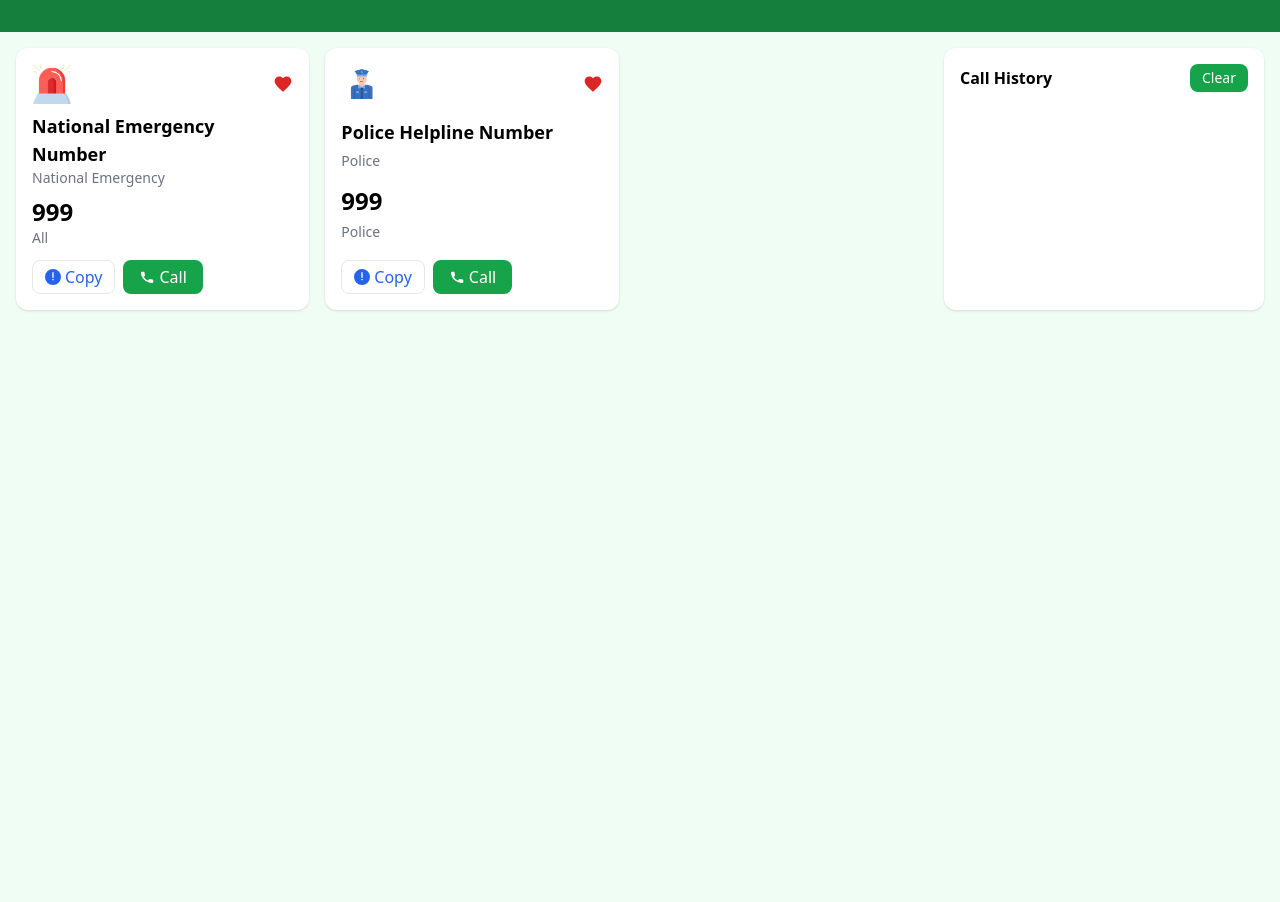
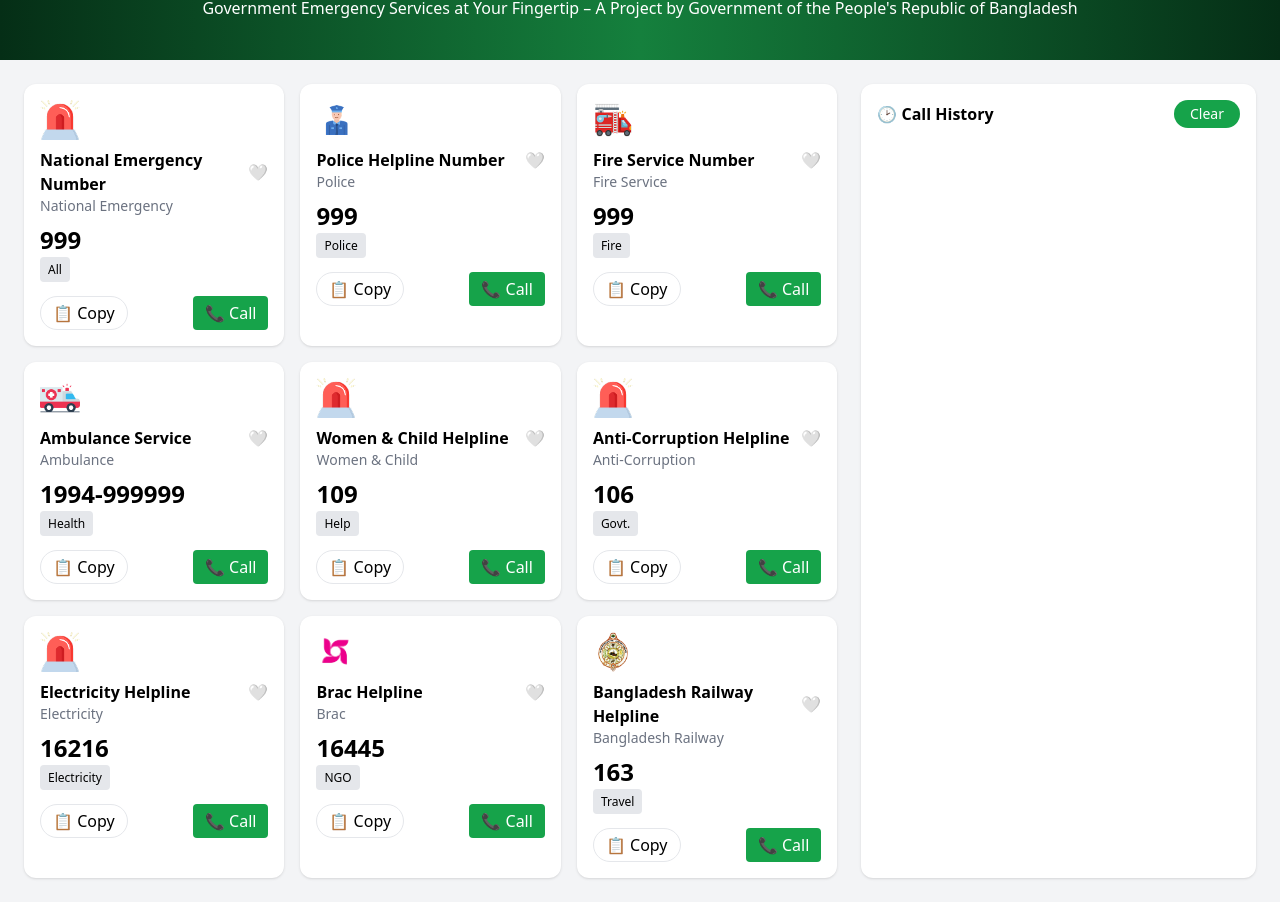
Before and after one commit to Arina-001/Emergency-Hotline-repo, a plain HTML site: page index.html in a window 1280 px wide. Shown: the part 224-1126 px from the top of the page. Before the commit the page ends 800 px from the top, so only its background shows below. Drawn offline with nearby package versions, Linux system fonts and the light colour scheme.

Commit message:
final commit

```diff
--- a/index.html
+++ b/index.html
@@ -1,174 +1,258 @@
 <!DOCTYPE html>
 <html lang="en">
 <head>
-  <meta charset="UTF-8">
-  <meta name="viewport" content="width=device-width, initial-scale=1.0">
+  <meta charset="UTF-8" />
+  <meta name="viewport" content="width=device-width, initial-scale=1.0" />
   <title>Emergency Service Directory</title>
   <script src="https://cdn.tailwindcss.com"></script>
 </head>
-<body class="bg-green-50 font-sans">
+<body class="font-sans bg-gray-100">
+  <!-- Navbar -->
+  <nav class="flex items-center justify-between bg-white shadow px-6 py-3">
+    <div class="flex items-center gap-2">
+      <img src="assets/logo.png" alt="logo" class="w-8 h-8">
+      <span class="font-bold text-lg text-green-700">Emergency Service</span>
+    </div>
+    <div class="flex items-center gap-4">
+      <span id="heartCount" class="flex items-center gap-1 text-red-600 font-semibold">
+        ❤️ <span id="heartValue">0</span>
+      </span>
+      <span class="flex items-center gap-1 text-yellow-600 font-semibold">
+        <span id="coinValue">100</span> <img src="assets/coin.png" class="w-5 h-5">
+      </span>
+      <button id="copyCountBtn" class="bg-green-600 text-white px-4 py-1 rounded-full font-medium">
+        0 Copy
+      </button>
+    </div>
+  </nav>
 
-  <!-- Header -->
-  <header class="bg-white shadow">
-    <div class="max-w-7xl mx-auto flex items-center justify-between p-4">
-      <div class="flex items-center gap-2">
-        <img src="assets/logo.png" alt="Logo" class="w-8 h-8">
-        <span class="font-bold text-green-800 text-lg">Emergency Service</span>
-      </div>
-      <div class="flex items-center gap-3">
-        <span class="flex items-center gap-1 text-red-600">
-          <svg xmlns="http://www.w3.org/2000/svg" class="w-5 h-5" fill="currentColor" viewBox="0 0 24 24"><path d="M12 21.35l-1.45-1.32C5.4 15.36 2 12.28 2 8.5 2 5.42 4.42 3 7.5 3c1.74 0 3.41.81 4.5 2.09C13.09 3.81 14.76 3 16.5 3 19.58 3 22 5.42 22 8.5c0 3.78-3.4 6.86-8.55 11.54L12 21.35z"/></svg>
-          <span id="heartCount">0</span>
-        </span>
-        <span class="flex items-center gap-1 text-yellow-600">
-          <svg xmlns="http://www.w3.org/2000/svg" class="w-5 h-5" fill="currentColor" viewBox="0 0 24 24"><path d="M12 2a10 10 0 1 0 10 10A10 10 0 0 0 12 2zm1 14h-2v-2h2zm0-4h-2V7h2z"/></svg>
-          <span id="coinCount">100</span>
-        </span>
-        <span class="flex items-center gap-1 text-blue-600">
-          <svg xmlns="http://www.w3.org/2000/svg" class="w-5 h-5" fill="currentColor" viewBox="0 0 24 24"><path d="M12 0a12 12 0 1 0 12 12A12 12 0 0 0 12 0zm1 17h-2v-2h2zm0-4h-2V5h2z"/></svg>
-          <span id="copyCount">0</span>
-        </span>
-      </div>
-    </div>
-  </header>
-
-  <!-- Hero -->
-  <section class="bg-green-700 text-center text-white py-8">
-    <img src="assets/logo-dark.png" class="w-16 h-16 mx-auto mb-2" alt="Gov Logo">
-    <h1 class="text-2xl font-bold">Emergency Service Directory</h1>
-    <p>Government Emergency Services at Your Fingertip – A Project by Government of the People's Republic of Bangladesh</p>
+  <!-- Hero Section -->
+  <section class="bg-gradient-to-r from-green-950 via-green-700 to-green-950 text-center text-white py-10">
+    <img src="assets/logo-dark.png" alt="gov-logo" class="mx-auto w-16 h-16 mb-4">
+    <h1 class="text-3xl font-bold">Emergency Service Directory</h1>
+    <p class="mt-2">Government Emergency Services at Your Fingertip – A Project by Government of the People's Republic of Bangladesh</p>
   </section>
 
-  <!-- Main Content -->
-  <main class="max-w-7xl mx-auto p-4 flex flex-col lg:flex-row gap-4">
+  <!-- Main Section -->
+  <main class="grid grid-cols-1 md:grid-cols-3 gap-6 p-6">
+    <!-- Cards Section -->
+    <div class="md:col-span-2 grid grid-cols-1 sm:grid-cols-2 lg:grid-cols-3 gap-4">
 
-    <!-- Cards Section -->
-    <div class="grid grid-cols-1 sm:grid-cols-2 lg:grid-cols-3 gap-4 flex-1">
-
-      <!-- Example Card Template -->
-      <div class="bg-white rounded-xl p-4 shadow flex flex-col justify-between">
-        <div class="flex justify-between">
-          <img src="assets/emergency.png" class="w-10 h-10" alt="Icon">
-          <button onclick="addHeart(this)" class="text-red-600">
-            <svg xmlns="http://www.w3.org/2000/svg" class="w-5 h-5" fill="currentColor" viewBox="0 0 24 24"><path d="M12 21.35l-1.45-1.32C5.4 15.36 2 12.28 2 8.5 2 5.42 4.42 3 7.5 3c1.74 0 3.41.81 4.5 2.09C13.09 3.81 14.76 3 16.5 3 19.58 3 22 5.42 22 8.5c0 3.78-3.4 6.86-8.55 11.54L12 21.35z"/></svg>
-          </button>
+      <!-- Card Template -->
+      <div class="bg-white p-4 rounded-xl shadow">
+        <img src="assets/emergency.png" alt="icon" class="w-10 h-10 mb-2">
+        <div class="flex justify-between items-center">
+          <h2 class="font-semibold">National Emergency Number</h2>
+          <button class="heartBtn">🤍</button>
         </div>
-        <h3 class="font-semibold text-lg mt-2">National Emergency Number</h3>
         <p class="text-sm text-gray-500">National Emergency</p>
         <p class="text-2xl font-bold mt-2">999</p>
-        <p class="text-sm text-gray-500">All</p>
-        <div class="flex gap-2 mt-3">
-          <button onclick="copyNumber('999')" class="border px-3 py-1 rounded-lg flex items-center gap-1 text-blue-600">
-            <svg xmlns="http://www.w3.org/2000/svg" class="w-4 h-4" fill="currentColor" viewBox="0 0 24 24"><path d="M12 0a12 12 0 1 0 12 12A12 12 0 0 0 12 0zm1 17h-2v-2h2zm0-4h-2V5h2z"/></svg>
-            Copy
+        <span class="text-xs bg-gray-200 px-2 py-1 rounded">All</span>
+        <div class="flex justify-between mt-4">
+          <button class="copyBtn flex items-center gap-1 border px-3 py-1 rounded-full">
+            📋 Copy
           </button>
-          <button onclick="callNumber('National Emergency Number','999')" class="bg-green-600 text-white px-4 py-1 rounded-lg flex items-center gap-1">
-            <svg xmlns="http://www.w3.org/2000/svg" class="w-4 h-4" fill="currentColor" viewBox="0 0 24 24"><path d="M6.62 10.79a15.093 15.093 0 0 0 6.59 6.59l2.2-2.2a1 1 0 0 1 1.11-.21c1.21.48 2.53.74 3.88.74a1 1 0 0 1 1 1v3.25a1 1 0 0 1-1 1C10.07 21 3 13.93 3 5a1 1 0 0 1 1-1H7.25a1 1 0 0 1 1 1c0 1.35.26 2.67.74 3.88a1 1 0 0 1-.21 1.11l-2.16 2.2z"/></svg>
-            Call
+          <button class="callBtn flex items-center gap-1 bg-green-600 text-white px-3 py-1 rounded">
+            📞 Call
           </button>
         </div>
       </div>
 
-      <!-- Repeat the same structure for all 9 cards -->
-      <!-- Just update the icon, service name, description, number, category -->
-
-      <!-- Police Card -->
-      <div class="bg-white rounded-xl p-4 shadow flex flex-col justify-between">
-        <div class="flex justify-between">
-          <img src="assets/police.png" class="w-10 h-10" alt="Icon">
-          <button onclick="addHeart(this)" class="text-red-600">
-            <svg xmlns="http://www.w3.org/2000/svg" class="w-5 h-5" fill="currentColor" viewBox="0 0 24 24"><path d="M12 21.35l-1.45-1.32C5.4 15.36 2 12.28 2 8.5 2 5.42 4.42 3 7.5 3c1.74 0 3.41.81 4.5 2.09C13.09 3.81 14.76 3 16.5 3 19.58 3 22 5.42 22 8.5c0 3.78-3.4 6.86-8.55 11.54L12 21.35z"/></svg>
-          </button>
+      <div class="bg-white p-4 rounded-xl shadow">
+        <img src="assets/police.png" class="w-10 h-10 mb-2">
+        <div class="flex justify-between items-center">
+          <h2 class="font-semibold">Police Helpline Number</h2>
+          <button class="heartBtn">🤍</button>
         </div>
-        <h3 class="font-semibold text-lg mt-2">Police Helpline Number</h3>
         <p class="text-sm text-gray-500">Police</p>
         <p class="text-2xl font-bold mt-2">999</p>
-        <p class="text-sm text-gray-500">Police</p>
-        <div class="flex gap-2 mt-3">
-          <button onclick="copyNumber('999')" class="border px-3 py-1 rounded-lg flex items-center gap-1 text-blue-600">
-            <svg xmlns="http://www.w3.org/2000/svg" class="w-4 h-4" fill="currentColor" viewBox="0 0 24 24"><path d="M12 0a12 12 0 1 0 12 12A12 12 0 0 0 12 0zm1 17h-2v-2h2zm0-4h-2V5h2z"/></svg>
-            Copy
-          </button>
-          <button onclick="callNumber('Police Helpline Number','999')" class="bg-green-600 text-white px-4 py-1 rounded-lg flex items-center gap-1">
-            <svg xmlns="http://www.w3.org/2000/svg" class="w-4 h-4" fill="currentColor" viewBox="0 0 24 24"><path d="M6.62 10.79a15.093 15.093 0 0 0 6.59 6.59l2.2-2.2a1 1 0 0 1 1.11-.21c1.21.48 2.53.74 3.88.74a1 1 0 0 1 1 1v3.25a1 1 0 0 1-1 1C10.07 21 3 13.93 3 5a1 1 0 0 1 1-1H7.25a1 1 0 0 1 1 1c0 1.35.26 2.67.74 3.88a1 1 0 0 1-.21 1.11l-2.16 2.2z"/></svg>
-            Call
-          </button>
+        <span class="text-xs bg-gray-200 px-2 py-1 rounded">Police</span>
+        <div class="flex justify-between mt-4">
+          <button class="copyBtn flex items-center gap-1 border px-3 py-1 rounded-full">📋 Copy</button>
+          <button class="callBtn flex items-center gap-1 bg-green-600 text-white px-3 py-1 rounded">📞 Call</button>
         </div>
       </div>
 
-      <!-- Continue same for remaining cards (Fire, Ambulance, Women & Child, Anti-Corruption, Electricity, Brac, Railway) -->
+      <div class="bg-white p-4 rounded-xl shadow">
+        <img src="assets/fire-service.png" class="w-10 h-10 mb-2">
+        <div class="flex justify-between items-center">
+          <h2 class="font-semibold">Fire Service Number</h2>
+          <button class="heartBtn">🤍</button>
+        </div>
+        <p class="text-sm text-gray-500">Fire Service</p>
+        <p class="text-2xl font-bold mt-2">999</p>
+        <span class="text-xs bg-gray-200 px-2 py-1 rounded">Fire</span>
+        <div class="flex justify-between mt-4">
+          <button class="copyBtn flex items-center gap-1 border px-3 py-1 rounded-full">📋 Copy</button>
+          <button class="callBtn flex items-center gap-1 bg-green-600 text-white px-3 py-1 rounded">📞 Call</button>
+        </div>
+      </div>
+
+      <div class="bg-white p-4 rounded-xl shadow">
+        <img src="assets/ambulance.png" class="w-10 h-10 mb-2">
+        <div class="flex justify-between items-center">
+          <h2 class="font-semibold">Ambulance Service</h2>
+          <button class="heartBtn">🤍</button>
+        </div>
+        <p class="text-sm text-gray-500">Ambulance</p>
+        <p class="text-2xl font-bold mt-2">1994-999999</p>
+        <span class="text-xs bg-gray-200 px-2 py-1 rounded">Health</span>
+        <div class="flex justify-between mt-4">
+          <button class="copyBtn flex items-center gap-1 border px-3 py-1 rounded-full">📋 Copy</button>
+          <button class="callBtn flex items-center gap-1 bg-green-600 text-white px-3 py-1 rounded">📞 Call</button>
+        </div>
+      </div>
+
+      <div class="bg-white p-4 rounded-xl shadow">
+        <img src="assets/emergency.png" class="w-10 h-10 mb-2">
+        <div class="flex justify-between items-center">
+          <h2 class="font-semibold">Women & Child Helpline</h2>
+          <button class="heartBtn">🤍</button>
+        </div>
+        <p class="text-sm text-gray-500">Women & Child</p>
+        <p class="text-2xl font-bold mt-2">109</p>
+        <span class="text-xs bg-gray-200 px-2 py-1 rounded">Help</span>
+        <div class="flex justify-between mt-4">
+          <button class="copyBtn flex items-center gap-1 border px-3 py-1 rounded-full">📋 Copy</button>
+          <button class="callBtn flex items-center gap-1 bg-green-600 text-white px-3 py-1 rounded">📞 Call</button>
+        </div>
+      </div>
+
+      <div class="bg-white p-4 rounded-xl shadow">
+        <img src="assets/emergency.png" class="w-10 h-10 mb-2">
+        <div class="flex justify-between items-center">
+          <h2 class="font-semibold">Anti-Corruption Helpline</h2>
+          <button class="heartBtn">🤍</button>
+        </div>
+        <p class="text-sm text-gray-500">Anti-Corruption</p>
+        <p class="text-2xl font-bold mt-2">106</p>
+        <span class="text-xs bg-gray-200 px-2 py-1 rounded">Govt.</span>
+        <div class="flex justify-between mt-4">
+          <button class="copyBtn flex items-center gap-1 border px-3 py-1 rounded-full">📋 Copy</button>
+          <button class="callBtn flex items-center gap-1 bg-green-600 text-white px-3 py-1 rounded">📞 Call</button>
+        </div>
+      </div>
+
+      <div class="bg-white p-4 rounded-xl shadow">
+        <img src="assets/emergency.png" class="w-10 h-10 mb-2">
+        <div class="flex justify-between items-center">
+          <h2 class="font-semibold">Electricity Helpline</h2>
+          <button class="heartBtn">🤍</button>
+        </div>
+        <p class="text-sm text-gray-500">Electricity</p>
+        <p class="text-2xl font-bold mt-2">16216</p>
+        <span class="text-xs bg-gray-200 px-2 py-1 rounded">Electricity</span>
+        <div class="flex justify-between mt-4">
+          <button class="copyBtn flex items-center gap-1 border px-3 py-1 rounded-full">📋 Copy</button>
+          <button class="callBtn flex items-center gap-1 bg-green-600 text-white px-3 py-1 rounded">📞 Call</button>
+        </div>
+      </div>
+
+      <div class="bg-white p-4 rounded-xl shadow">
+        <img src="assets/brac.png" class="w-10 h-10 mb-2">
+        <div class="flex justify-between items-center">
+          <h2 class="font-semibold">Brac Helpline</h2>
+          <button class="heartBtn">🤍</button>
+        </div>
+        <p class="text-sm text-gray-500">Brac</p>
+        <p class="text-2xl font-bold mt-2">16445</p>
+        <span class="text-xs bg-gray-200 px-2 py-1 rounded">NGO</span>
+        <div class="flex justify-between mt-4">
+          <button class="copyBtn flex items-center gap-1 border px-3 py-1 rounded-full">📋 Copy</button>
+          <button class="callBtn flex items-center gap-1 bg-green-600 text-white px-3 py-1 rounded">📞 Call</button>
+        </div>
+      </div>
+
+      <div class="bg-white p-4 rounded-xl shadow">
+        <img src="assets/Bangladesh-Railway.png" class="w-10 h-10 mb-2">
+        <div class="flex justify-between items-center">
+          <h2 class="font-semibold">Bangladesh Railway Helpline</h2>
+          <button class="heartBtn">🤍</button>
+        </div>
+        <p class="text-sm text-gray-500">Bangladesh Railway</p>
+        <p class="text-2xl font-bold mt-2">163</p>
+        <span class="text-xs bg-gray-200 px-2 py-1 rounded">Travel</span>
+        <div class="flex justify-between mt-4">
+          <button class="copyBtn flex items-center gap-1 border px-3 py-1 rounded-full">📋 Copy</button>
+          <button class="callBtn flex items-center gap-1 bg-green-600 text-white px-3 py-1 rounded">📞 Call</button>
+        </div>
+      </div>
 
     </div>
 
-    <!-- Call History -->
-    <aside class="w-full lg:w-80 mt-6 lg:mt-0">
-      <div class="bg-white rounded-xl p-4 shadow flex flex-col h-full">
-        <div class="flex justify-between items-center mb-3">
-          <h3 class="font-semibold">Call History</h3>
-          <button onclick="clearHistory()" class="bg-green-600 text-white px-3 py-1 rounded-lg text-sm">Clear</button>
-        </div>
-        <div id="callHistory" class="flex-1 flex flex-col gap-2 overflow-y-auto"></div>
+    <!-- History Section -->
+    <div class="bg-white rounded-xl shadow p-4">
+      <div class="flex justify-between items-center mb-4">
+        <h2 class="font-semibold flex items-center gap-1">🕑 Call History</h2>
+        <button id="clearHistory" class="text-sm bg-green-600 text-white px-4 py-1 rounded-full">Clear</button>
       </div>
-    </aside>
-
+      <ul id="historyList" class="space-y-2 text-sm text-gray-700">
+        <!-- Filled dynamically -->
+      </ul>
+    </div>
   </main>
 
-  <!-- JavaScript -->
+  <!-- Script -->
   <script>
-    let heartCount = 0;
-    let coins = 100;
+    let heartValue = 0;
+    let coinValue = 100;
     let copyCount = 0;
 
-    function updateNavbar() {
-      document.getElementById("heartCount").innerText = heartCount;
-      document.getElementById("coinCount").innerText = coins;
-      document.getElementById("copyCount").innerText = copyCount;
-    }
+    const heartValueEl = document.getElementById("heartValue");
+    const coinValueEl = document.getElementById("coinValue");
+    const copyCountBtn = document.getElementById("copyCountBtn");
+    const historyList = document.getElementById("historyList");
+    const clearHistoryBtn = document.getElementById("clearHistory");
 
-    function addHeart(button) {
-      heartCount++;
-      updateNavbar();
-      button.disabled = true;
-    }
+    // Heart Button
+    document.querySelectorAll(".heartBtn").forEach(btn => {
+      btn.addEventListener("click", () => {
+        heartValue++;
+        heartValueEl.textContent = heartValue;
+      });
+    });
 
-    function copyNumber(number) {
-      navigator.clipboard.writeText(number);
-      copyCount++;
-      updateNavbar();
-      alert("Copied: " + number);
-    }
+    // Copy Button
+    document.querySelectorAll(".copyBtn").forEach((btn) => {
+      btn.addEventListener("click", () => {
+        const number = btn.closest(".bg-white").querySelector("p.text-2xl").textContent;
+        navigator.clipboard.writeText(number);
+        alert(`Copied: ${number}`);
+        copyCount++;
+        copyCountBtn.textContent = `${copyCount} Copy`;
+      });
+    });
 
-    function callNumber(service, number) {
-      if (coins < 20) {
-        alert("You don't have enough coins!");
-        return;
-      }
-      coins -= 20;
-      updateNavbar();
+    // Call Button
+    document.querySelectorAll(".callBtn").forEach((btn) => {
+      btn.addEventListener("click", () => {
+        const card = btn.closest(".bg-white");
+        const serviceName = card.querySelector("h2").textContent;
+        const serviceNumber = card.querySelector("p.text-2xl").textContent;
 
-      const historyContainer = document.getElementById("callHistory");
-      const time = new Date().toLocaleTimeString();
+        if (coinValue < 20) {
+          alert("Not enough coins to make a call!");
+          return;
+        }
 
-      const div = document.createElement("div");
-      div.className = "bg-white p-3 rounded-lg shadow flex justify-between items-center";
-      div.innerHTML = `
-        <div>
-          <p class="font-semibold">${service}</p>
-          <p class="text-sm text-gray-600">${number}</p>
-        </div>
-        <span class="text-sm text-gray-500">${time}</span>
-      `;
-      historyContainer.prepend(div);
+        coinValue -= 20;
+        coinValueEl.textContent = coinValue;
 
-      alert(`Calling ${service} (${number})`);
-    }
+        alert(`Calling ${serviceName} at ${serviceNumber}`);
 
-    function clearHistory() {
-      document.getElementById("callHistory").innerHTML = "";
-    }
+        const now = new Date();
+        const time = now.toLocaleTimeString();
+        const li = document.createElement("li");
+        li.className = "flex justify-between";
+        li.innerHTML = `<span>${serviceName} (${serviceNumber})</span><span class="text-gray-500">${time}</span>`;
+        historyList.prepend(li);
+      });
+    });
 
-    updateNavbar()
+    // Clear History
+    clearHistoryBtn.addEventListener("click", () => {
+      historyList.innerHTML = "";
+    });
   </script>
-
 </body>
 </html>
```
